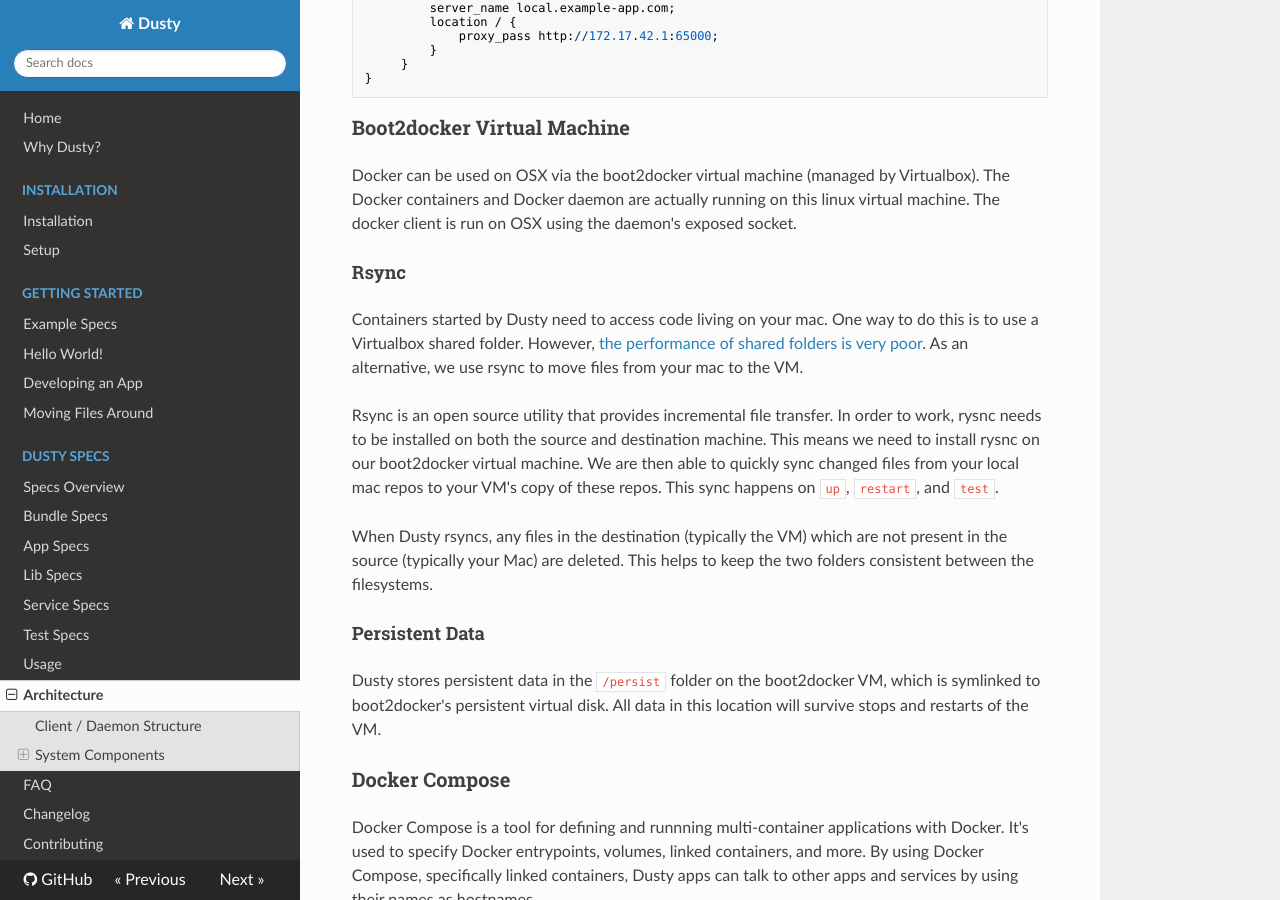
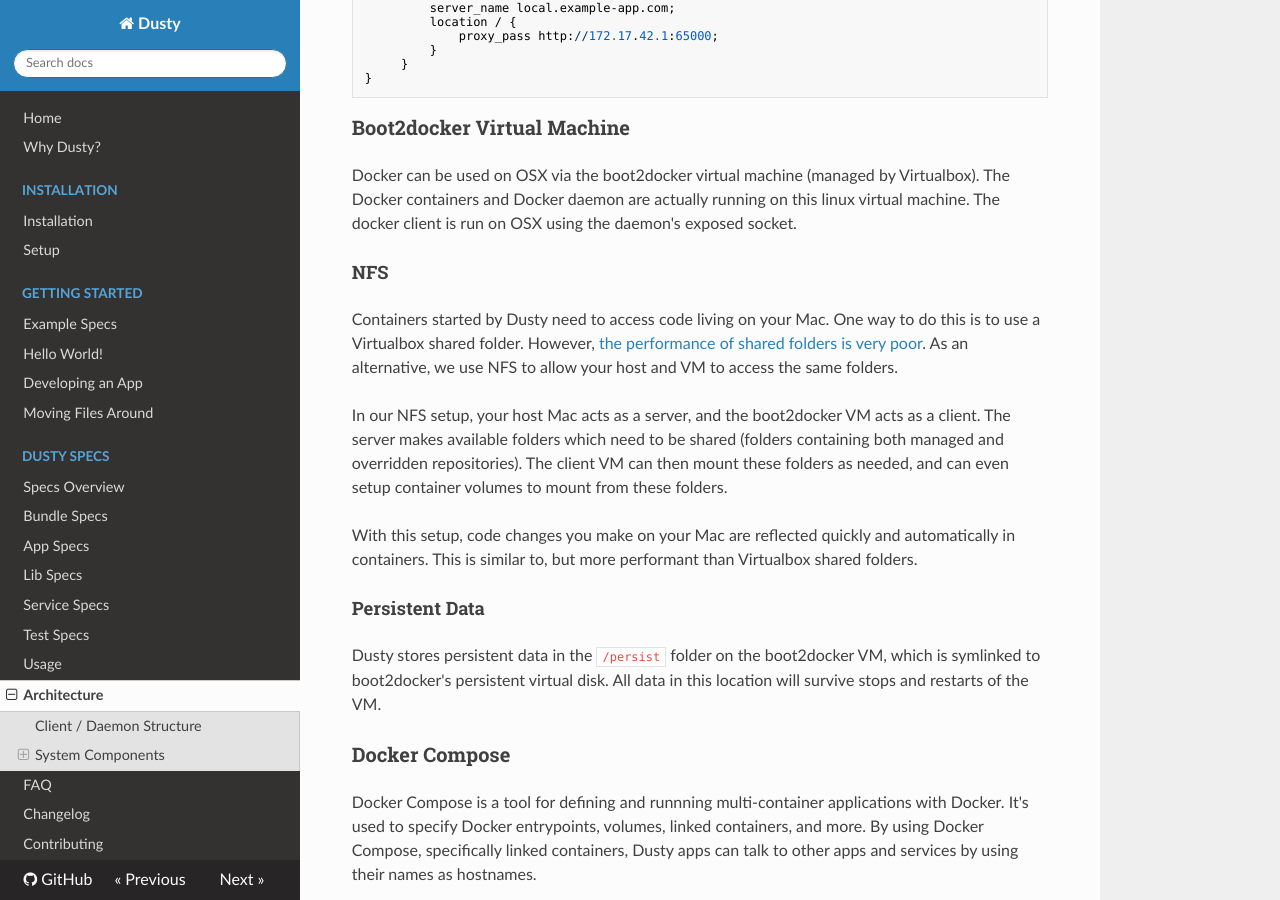
Before and after one commit to gamechanger/dusty, an MkDocs documentation site: the page built from docs/architecture.md, in a window 1280 px wide and 900 px high, scrolled down 1894 px. Built offline with MkDocs 1.6.1, drawn with Linux system fonts in a browser that asks for light colours; nearby versions of some CDN libraries; old or Windows-style settings are respelled for this version of MkDocs; some of the changed text lies outside the part shown.

Commit message:
Update architecture docs to reflect NFS instead of rsync

```diff
--- a/docs/architecture.md
+++ b/docs/architecture.md
@@ -14,7 +14,7 @@
  * [Docker](https://www.docker.com/)
  * [boot2docker](http://boot2docker.io/) and [Virtualbox](https://www.virtualbox.org/wiki/VirtualBox)
  * [Docker Compose](https://docs.docker.com/compose/)
- * [rsync](https://rsync.samba.org/)
+ * [Network File System](https://en.wikipedia.org/wiki/Network_File_System)
 
 ### Overview
 
@@ -28,7 +28,7 @@
 During the run step Dusty does the following:
 
  * Ensures that the boot2docker VM (linux) is running
- * Syncs code from your mac to your boot2docker VM using rsync
+ * Uses NFS to mount repos on your local machine to the VM
  * Uses Docker Compose to launch your apps and services
 
 ![Architecture](assets/architecture.png)
@@ -71,15 +71,20 @@
 The Docker containers and Docker daemon are actually running on this
 linux virtual machine.  The docker client is run on OSX using the daemon's exposed socket.
 
-#### Rsync
+#### NFS
 
-Containers started by Dusty need to access code living on your mac.
+Containers started by Dusty need to access code living on your Mac.
 One way to do this is to use a Virtualbox shared folder. However, [the performance of shared
-folders is very poor](http://mitchellh.com/comparing-filesystem-performance-in-virtual-machines).  As an alternative, we use rsync to move files from your mac to the VM.
+folders is very poor](http://mitchellh.com/comparing-filesystem-performance-in-virtual-machines).
+As an alternative, we use NFS to allow your host and VM to access the same folders.
 
-Rsync is an open source utility that provides incremental file transfer.  In order to work, rysnc needs to be installed on both the source and destination machine. This means we need to install rysnc on our boot2docker virtual machine.  We are then able to quickly sync changed files from your local mac repos to your VM's copy of these repos. This sync happens on `up`, `restart`, and `test`.
+In our NFS setup, your host Mac acts as a server, and the boot2docker VM acts as a client.
+The server makes available folders which need to be shared (folders containing both managed and
+overridden repositories).  The client VM can then mount these folders as needed, and can even
+setup container volumes to mount from these folders.
 
-When Dusty rsyncs, any files in the destination (typically the VM) which are not present in the source (typically your Mac) are deleted. This helps to keep the two folders consistent between the filesystems.
+With this setup, code changes you make on your Mac are reflected quickly and automatically
+in containers. This is similar to, but more performant than Virtualbox shared folders.
 
 #### Persistent Data
 
```
